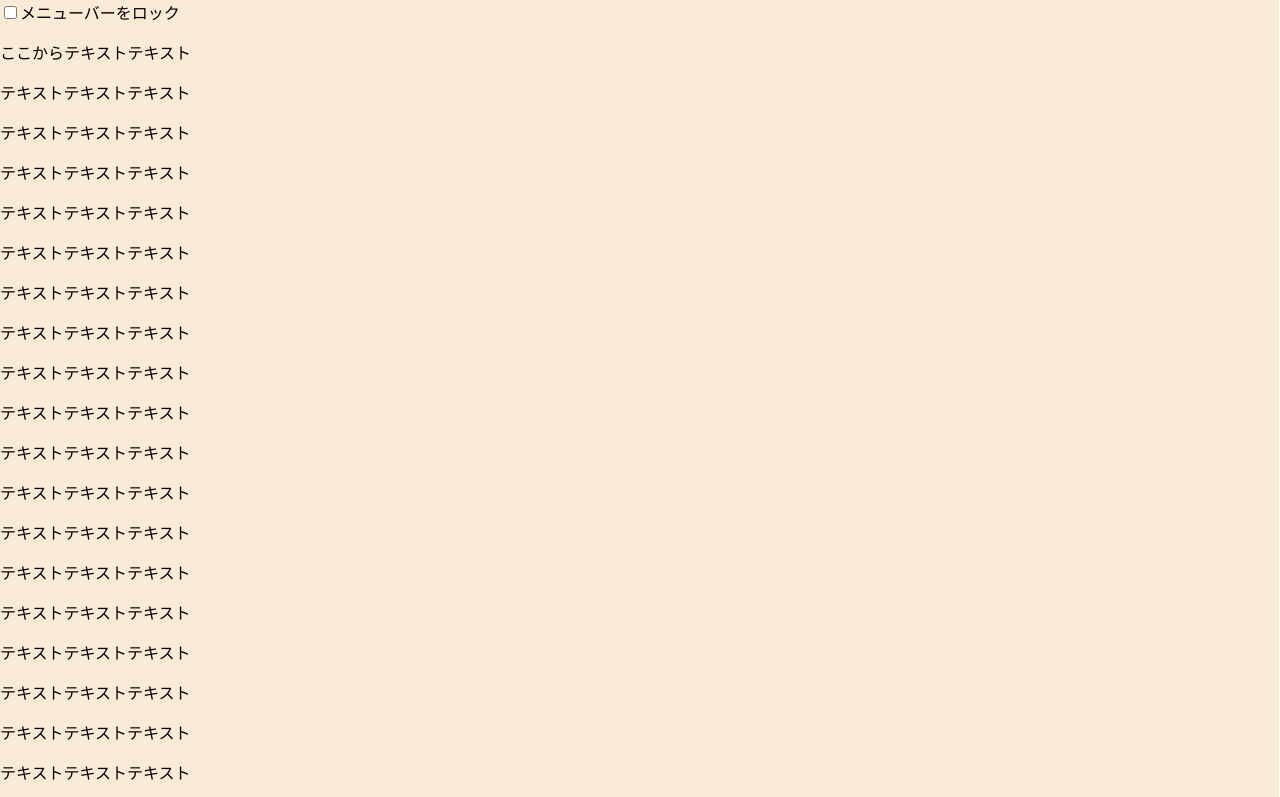
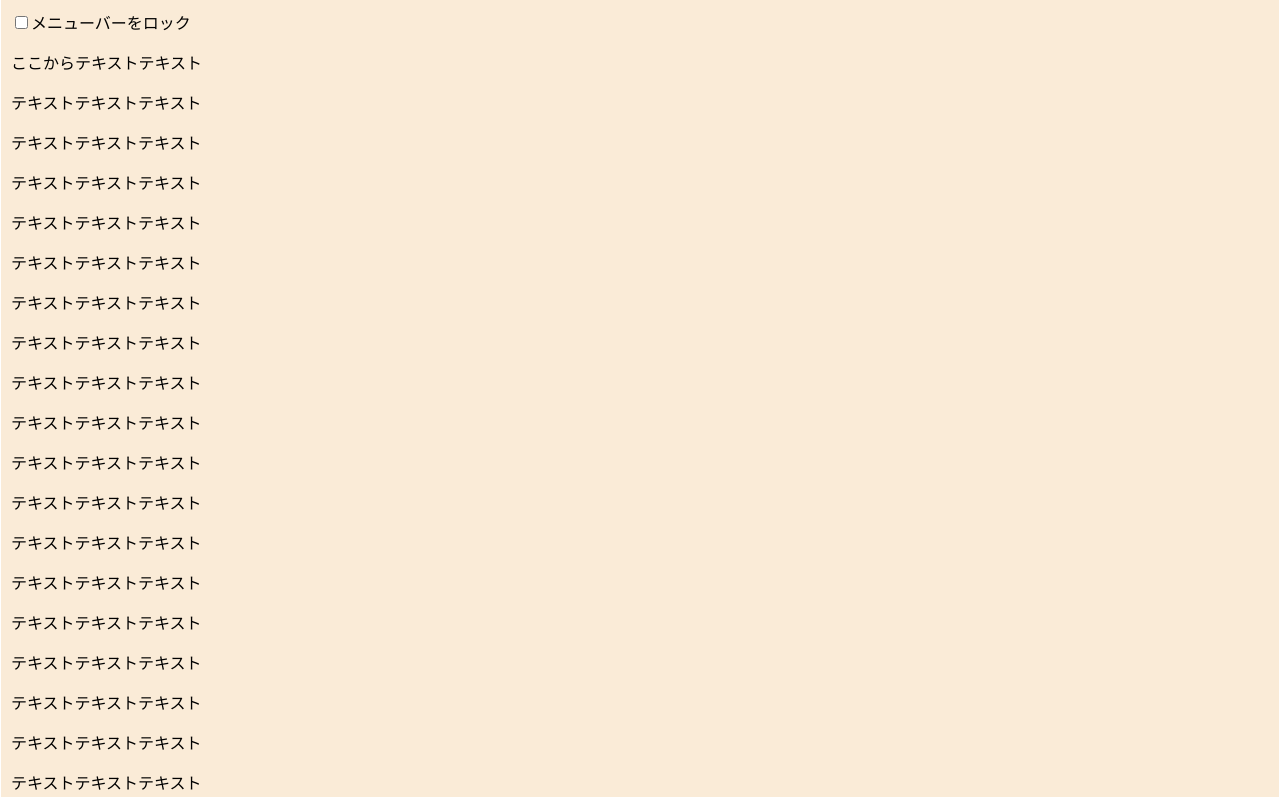
Before and after one commit to luuguas/MenuBarLockedSite, a plain HTML site: page index.html in a window 1280 px wide. Shown: the top 797 px of the page. Drawn offline with Linux system fonts and the light colour scheme.

Commit message:
Update index.html

```diff
--- a/index.html
+++ b/index.html
@@ -8,7 +8,8 @@
       }
       #container{
         background-color: antiquewhite;
-        margin: 0 1px 0 0; /* 全て0pxだと作動しない */
+        margin: 0 1px; /* 全て0pxだと作動しない? */
+        padding: 10px 10px 50px 10px;
       }
 
       body.locked{
```
